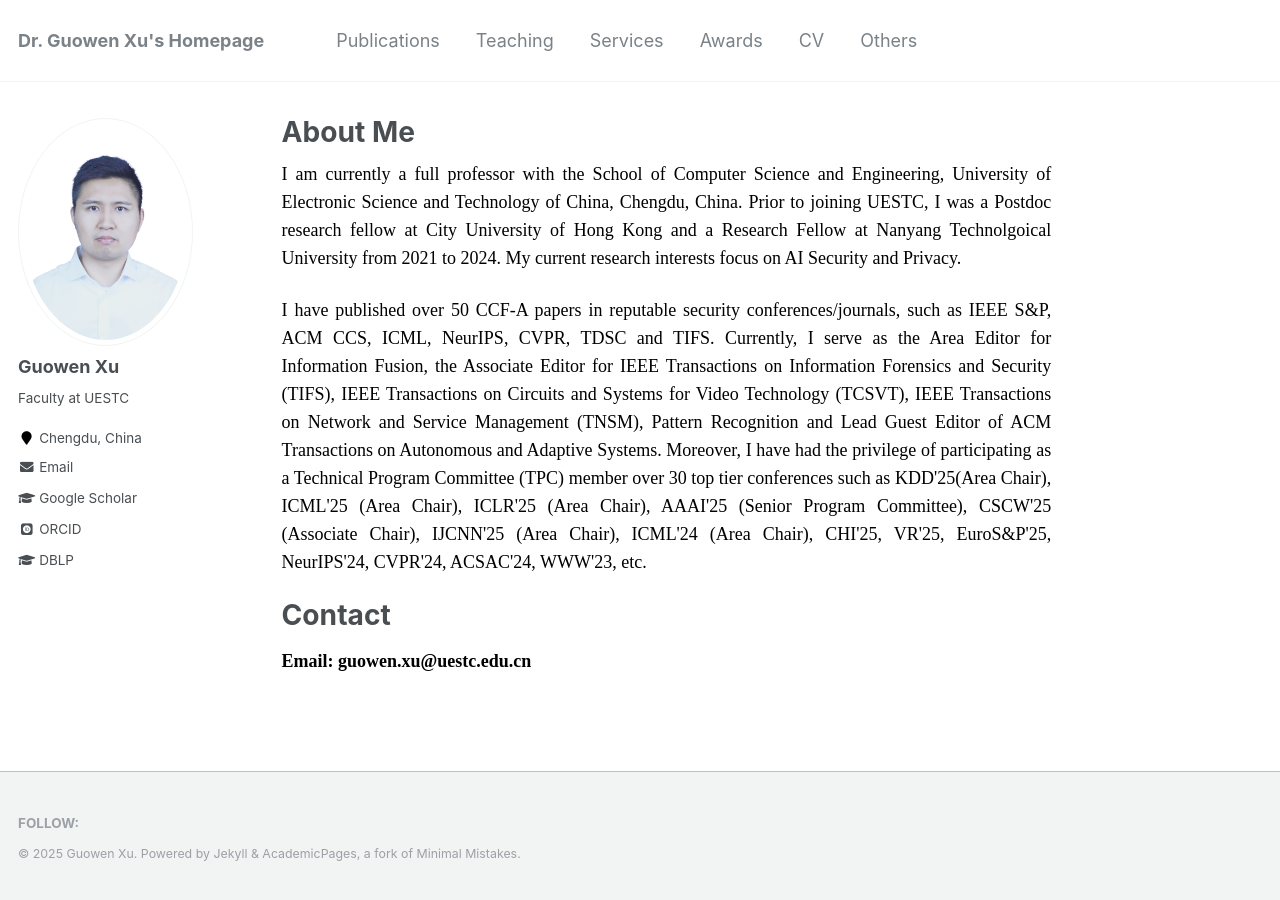
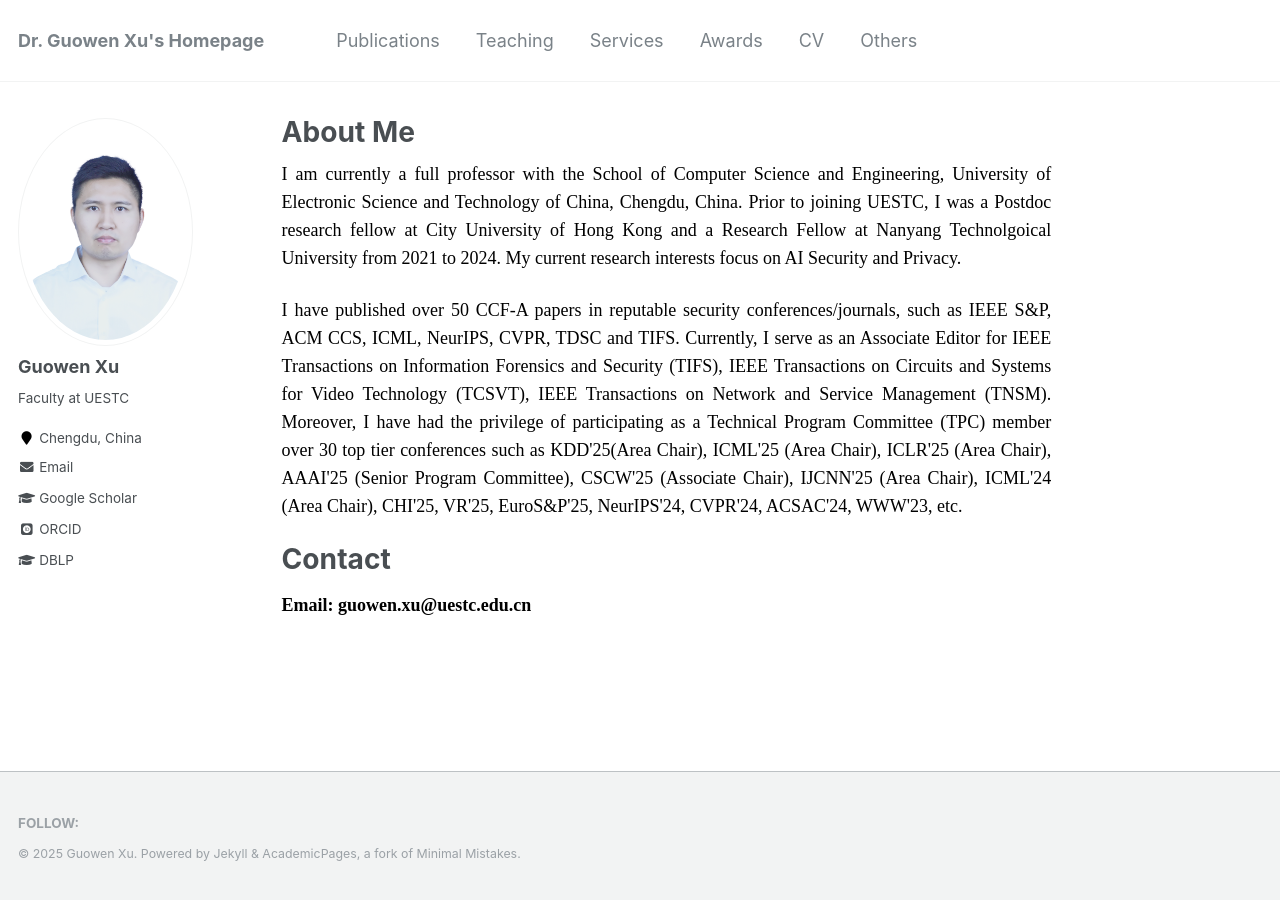
Before and after one commit to Guowen-xu/guowen-xu.github.io, a Jekyll site: the page built from _pages/about.md, in a window 1280 px wide. Built offline with Jekyll 4.4.1, drawn with Linux system fonts in a browser that asks for light colours; some web fonts are replaced.

Commit message:
Update about.md

```diff
--- a/_pages/about.md
+++ b/_pages/about.md
@@ -10,7 +10,7 @@ redirect_from:
 
 <p align="justify">  <font face="Times New Roman" color=black size=4> I am currently a full professor with the School of Computer Science and Engineering, University of Electronic Science and Technology of China, Chengdu, China. Prior to joining UESTC, I was a Postdoc research fellow at City University of Hong Kong and a  Research  Fellow at Nanyang Technolgoical University from 2021 to 2024. My current research interests focus on  AI Security and Privacy. </font> </p>
 
-<p align="justify"> <font face="Times New Roman" color=black size=4> I have published over 50 CCF-A papers in reputable security conferences/journals, such as IEEE S&P, ACM CCS, ICML, NeurIPS, CVPR, TDSC and TIFS. Currently, I serve as the Area Editor for Information Fusion, the Associate Editor for IEEE Transactions on Information Forensics and Security (TIFS), IEEE Transactions on Circuits and Systems for Video Technology (TCSVT), IEEE Transactions on Network and Service Management (TNSM), Pattern Recognition and Lead Guest Editor of ACM Transactions on Autonomous and Adaptive Systems. Moreover, I have had the privilege of participating as a Technical Program Committee (TPC) member over 30 top tier conferences such as KDD'25(Area Chair), ICML'25 (Area Chair), ICLR'25 (Area Chair), AAAI'25 (Senior Program Committee), CSCW'25 (Associate Chair), IJCNN'25 (Area Chair), ICML'24 (Area Chair), CHI'25, VR'25, EuroS&P'25, NeurIPS'24, CVPR'24, ACSAC'24, WWW'23, etc.</font> </p>
+<p align="justify"> <font face="Times New Roman" color=black size=4> I have published over 50 CCF-A papers in reputable security conferences/journals, such as IEEE S&P, ACM CCS, ICML, NeurIPS, CVPR, TDSC and TIFS. Currently, I serve as an Associate Editor for IEEE Transactions on Information Forensics and Security (TIFS), IEEE Transactions on Circuits and Systems for Video Technology (TCSVT), IEEE Transactions on Network and Service Management (TNSM). Moreover, I have had the privilege of participating as a Technical Program Committee (TPC) member over 30 top tier conferences such as KDD'25(Area Chair), ICML'25 (Area Chair), ICLR'25 (Area Chair), AAAI'25 (Senior Program Committee), CSCW'25 (Associate Chair), IJCNN'25 (Area Chair), ICML'24 (Area Chair), CHI'25, VR'25, EuroS&P'25, NeurIPS'24, CVPR'24, ACSAC'24, WWW'23, etc.</font> </p>
 
 
 
```
